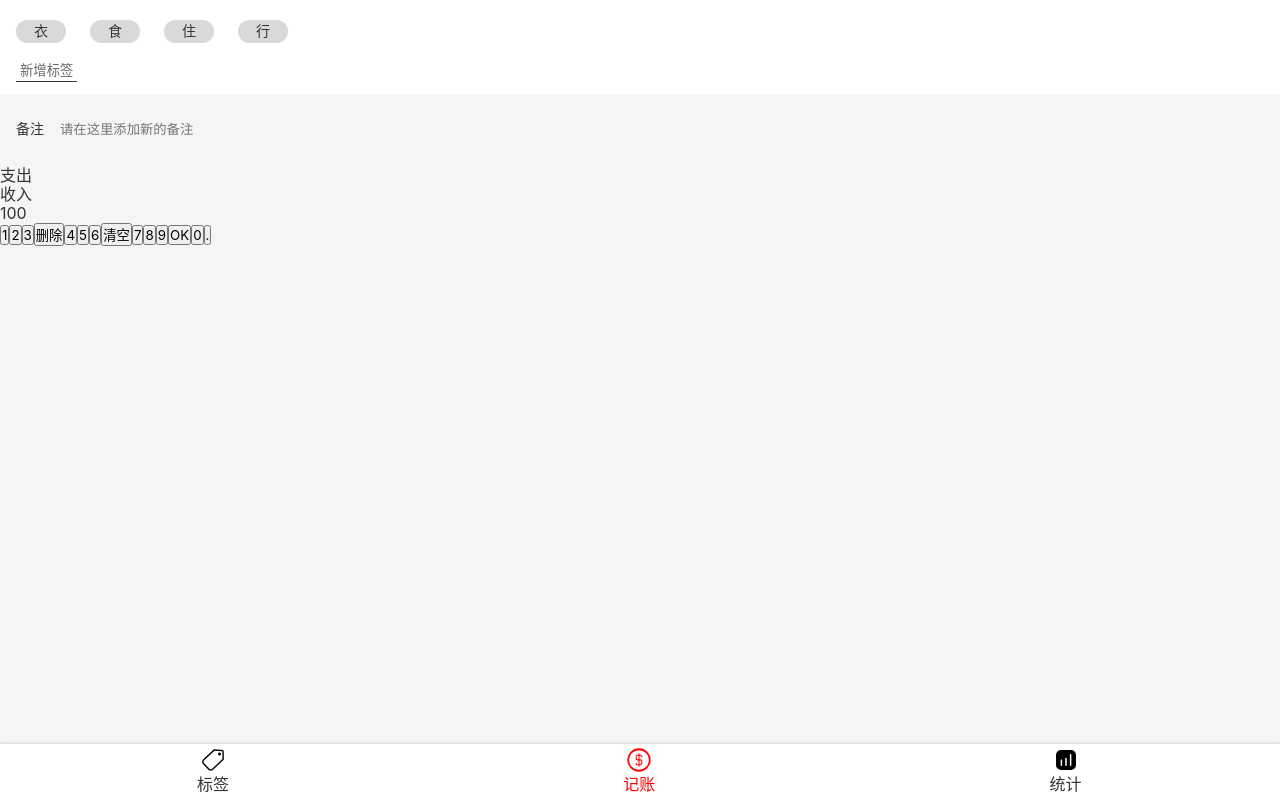
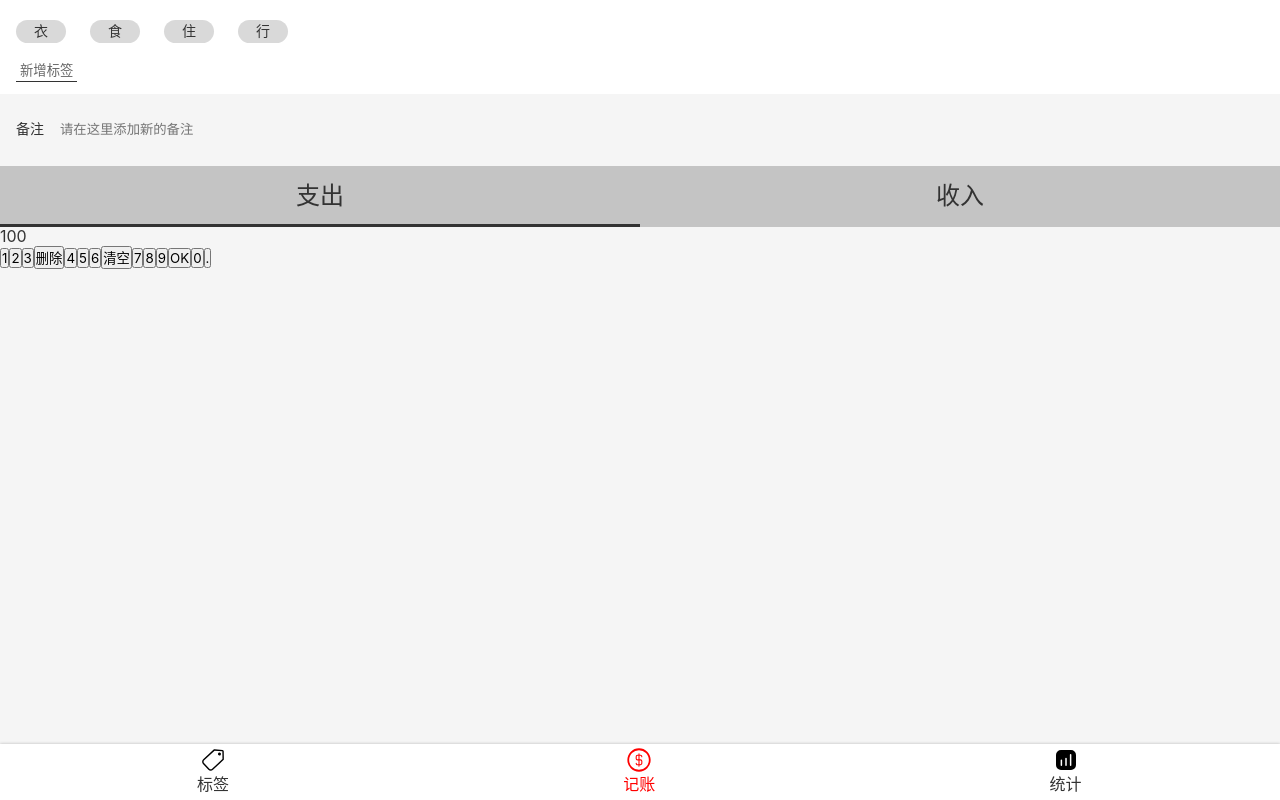
Before and after one commit to znzaznz/React-Morny, a React app: page /money in a window 1280 px wide. Built offline with nearby package versions, Linux system fonts and the light colour scheme; the HTML template or start-up script is replaced by a standard one.

Commit message:
category的ui完成

```diff
--- /dev/null
+++ b/src/components/NoteSection.jsx
@@ -0,0 +1,33 @@
+import React from 'react';
+import styled from "styled-components";
+
+const NotesSection = styled.section`
+    padding: 0 16px;
+    font-size: 14px;
+    > label{
+      display: flex;
+      align-items: center;
+      >span{
+        margin-right: 16px;
+        white-space: nowrap;
+      }
+      >input{
+        display: block;
+        width: 100%;
+        height: 72px;
+        background: none;
+        border: 0;
+      }
+    }
+`
+
+export default function NoteSection() {
+    return (
+        <NotesSection>
+            <label>
+                <span>备注</span>
+                <input type="text" placeholder={"请在这里添加新的备注"}/>
+            </label>
+        </NotesSection>
+    )
+}
--- a/src/views/Money.tsx
+++ b/src/views/Money.tsx
@@ -2,29 +2,31 @@ import React from 'react';
 import Layout from '../components/Layout';
 import styled from 'styled-components';
 import TagsSection from '../components/TagsSection';
+import NoteSection from '../components/NoteSection';
 
 
-const NotesSection = styled.section`
-    padding: 0 16px;
-    font-size: 14px;
-    > label{
+const CategorySection = styled.section`
+    font-size: 24px;
+    > ul{
       display: flex;
-      align-items: center;
-      >span{
-        margin-right: 16px;
-        white-space: nowrap;
-      }
-      >input{
-        display: block;
-        width: 100%;
-        height: 72px;
-        background: none;
-        border: 0;
+      background-color: #c4c4c4;
+      > li{
+        position: relative;
+        width: 50%;
+        text-align: center;
+        padding: 16px 0;
+        &.selected::after{
+          content: "";
+          display: block;
+          height: 3px;
+          background-color: #333;
+          position: absolute;
+          bottom: 0;
+          left: 0;
+          width: 100%;
+        }
       }
     }
-`
-const CategorySection = styled.section`
-
 `
 const NumberPadSection = styled.section`
 
@@ -34,15 +36,10 @@ export default function Money(){
     return (
         <Layout>
             <TagsSection/>
-            <NotesSection>
-                <label>
-                    <span>备注</span>
-                    <input type="text" placeholder={"请在这里添加新的备注"}/>
-                </label>
-            </NotesSection>
+            <NoteSection/>
             <CategorySection>
                 <ul>
-                    <li>支出</li>
+                    <li className={"selected"}>支出</li>
                     <li>收入</li>
                 </ul>
             </CategorySection>
```
